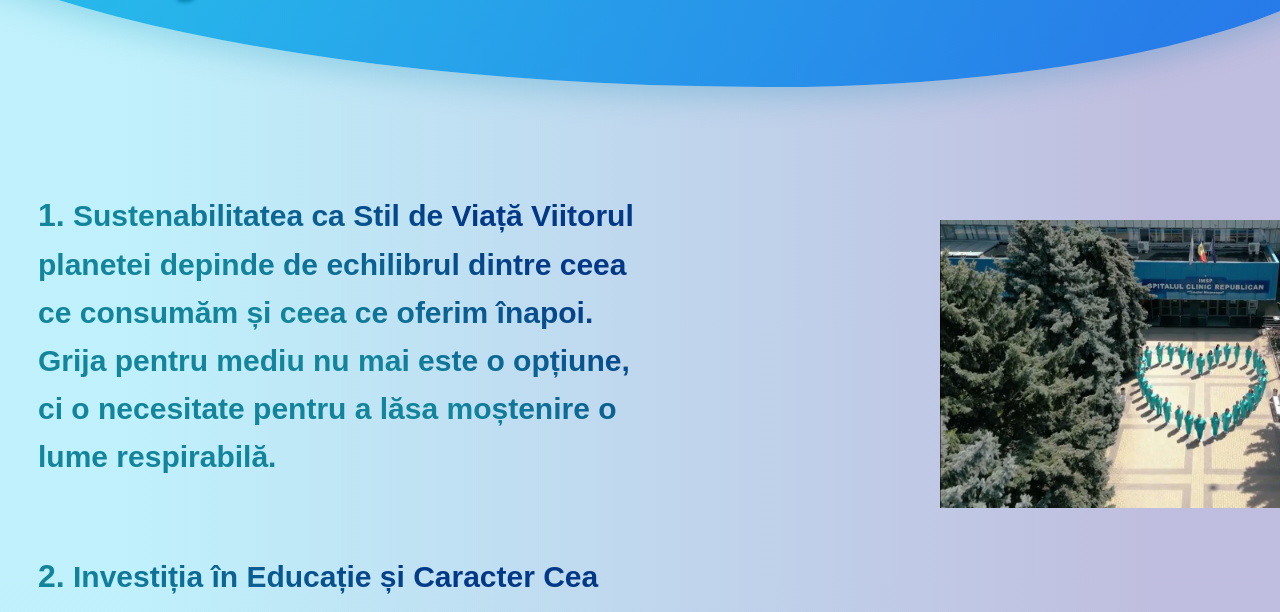
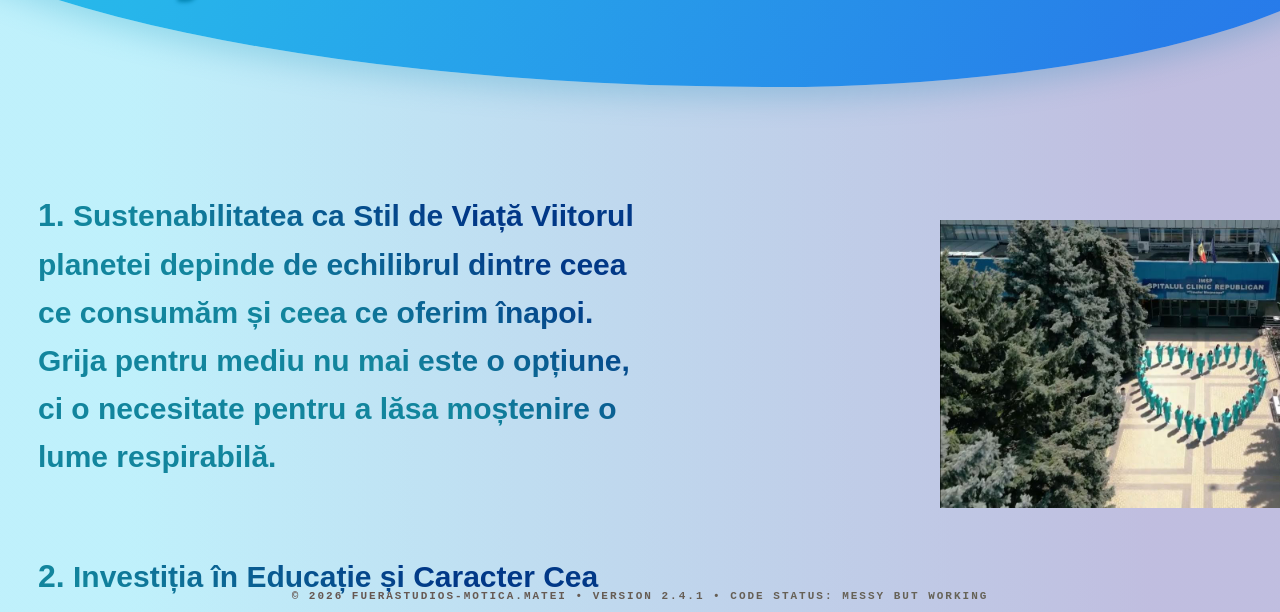
Before and after one commit to FueraStudios/GrijaPtViitorMM, a plain HTML site: page index.html in a window 1280 px wide. Shown: the part 183-795 px from the top of the page. Drawn offline with Linux system fonts and the light colour scheme; a script that the page names is missing.

Commit message:
Add files via upload

```diff
--- a/index.html
+++ b/index.html
@@ -50,6 +50,10 @@ A avea grijă de viitor înseamnă uneori să spui „nu” unei satisfacții im
   <a href="GrijaPentruViitorActiuni.pdf" download="" class="dpdf">Descarcă</a>
   <div class="background"></div>
 
+  <div class="infotext">
+    © 2026 FueraStudios-Motica.Matei • Version 2.4.1 • Code Status: Messy But Working
+</div>
+
 
   </body>
 
--- a/styles.css
+++ b/styles.css
@@ -247,3 +247,32 @@ body {
   animation: wobble 0.7s ease infinite;
 
 }
+
+
+.infotext {
+    position: fixed;
+    bottom: 0;
+    left: 0;
+    width: 100%;
+    color: #fff;
+    mix-blend-mode: difference;
+
+    /* Visibility Upgrades */
+    font-family: "Courier New", monospace;
+    font-size: 11px;
+    font-weight: 700;
+    letter-spacing: 2px;
+    text-transform: uppercase;
+
+    /* Layout */
+    text-align: center;
+    padding: 15px 0;
+    pointer-events: none;
+    z-index: 9999;
+    opacity: 0.7;
+}
+
+
+.infotext:hover {
+    opacity: 1;
+}
```
